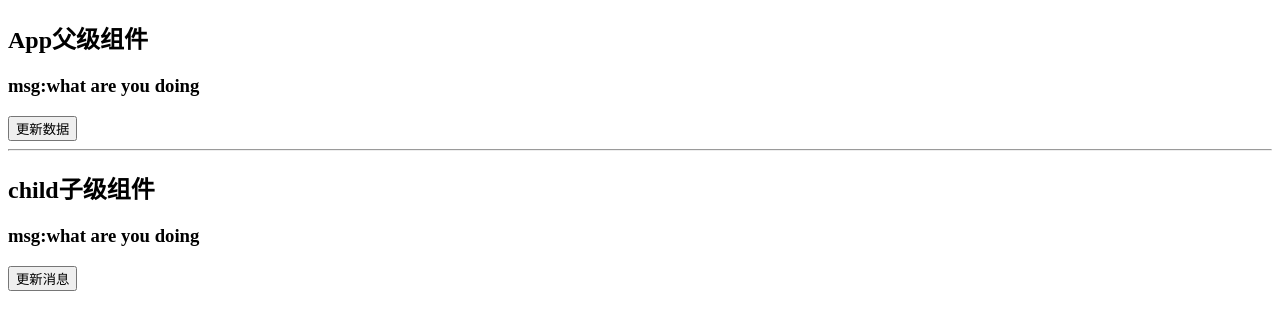
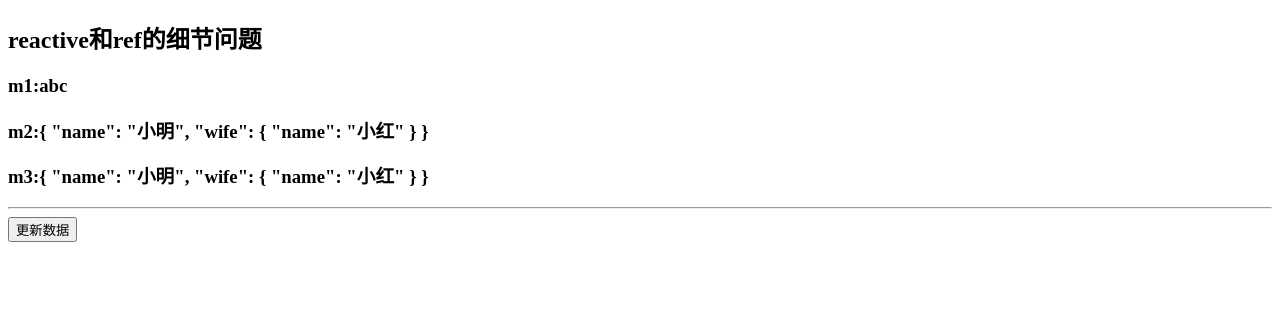
Before and after one commit to beautytiger/frontend-restudy, a Vue app in the folder 03_vue/vue3_study/: page / in a window 1280 px wide. Shown: the top 330 px of the page. Built offline with nearby package versions, Linux system fonts and the light colour scheme.

Commit message:
ref和reactive

```diff
--- a/03_vue/vue3_study/src/App.vue
+++ b/03_vue/vue3_study/src/App.vue
@@ -1,23 +1,45 @@
 <template>
-<h2>App父级组件</h2>
-<h3>msg:{{msg}}</h3>
-<button @click="msg += '==='">更新数据</button>
+<h2>reactive和ref的细节问题</h2>
+<h3>m1:{{m1}}</h3>
+<h3>m2:{{m2}}</h3>
+<h3>m3:{{m3}}</h3>
 <hr>
-<child :msg="msg" @fn="fn"/>
+<button @click="update">更新数据</button>
 </template>
 <script lang="ts">
-import { defineComponent, ref } from 'vue'
-//引入子级组件
-import Child from './components/Child.vue'
+import { defineComponent, ref,reactive } from 'vue'
 export default defineComponent({
-  components: { Child },
   name:"App",
   setup() {
-    const msg = ref("what are you doing")
-    function fn (content:string){
-      msg.value += content
+    const m1 = ref("abc")
+    const m2 = reactive({
+      name: "小明",
+      wife:{
+        name: "小红"
+      }
+    })
+    const m3 = ref({
+      name: "小明",
+      wife:{
+        name: "小红"
+      }
+    })
+    const update = () => {
+      m1.value += '='
+      m2.wife.name += '-'
+      // m3.value.name += '+'
+      m3.value.wife.name += '+'
     }
-    return {msg,fn}
+    console.log(m1);
+    console.log(m2);
+    console.log(m3);
+
+    return {
+      m1,
+      m2,
+      m3,
+      update
+    }
   }
 })
 </script>
--- a/03_vue/vue3_study/src/components/Child.vue
+++ /dev/null
@@ -1,59 +0,0 @@
-<template>
-<h2>child子级组件</h2>
-<h3>msg:{{msg}}</h3>
-<!-- <h3>count: {{count}}</h3> -->
-<button @click="updateMsg">更新消息</button>
-</template>
-<script lang="ts">
-import { defineComponent } from 'vue'
-export default defineComponent({
-  name:"Child",
-  props: ['msg'],
-  emits: ['fn'],  //最好添加，不然告警
-  //setup细节问题
-  //setup是在beforecreate生命周期毁掉之前就执行了，而且额就执行一次
-  //由此可以推断出，setup在执行的时候，当前的组件还没有创建出来，也就意味着，组件实例对象this根本就不能用
-  //this 是undefined，就不能通过this调用data/computed/methods/props
-  //数据初始化的声明周期回调
-//   beforeCreate(){
-//       console.log("before create执行了");
-
-//   },
-//   //界面渲染完毕
-//   mounted() {
-//       console.log(this);
-
-//   },
-  setup(props, context) {
-      console.log(props);
-      console.log(context);
-      console.log("setup执行了",this)
-      const showMsg1=()=>{
-          console.log("setup中的showMsg1方法");
-      }
-      function updateMsg () {
-          context.emit("fn", "+")
-      }
-      return {
-          showMsg1,
-          updateMsg
-          //setup 中一般都是返回一个对象，对象中的属性和方法都可以在html模板中直接使用
-      }
-  },
-  //setup的返回值是一个对象
-  //setup中的对象内部的属性和data函数中的return对象的属性都可以在html模板中使用
-  //二者会进行合并
-  //方法也会进行合并，如果有重名，setup优先
-//   data() {
-//       return {
-//           count: 10
-//       }
-//   },
-//   methods: {
-//       showMsg2() {
-//           console.log("methods中的showMsg2方法");
-
-//       }
-//   }
-})
-</script>
```
